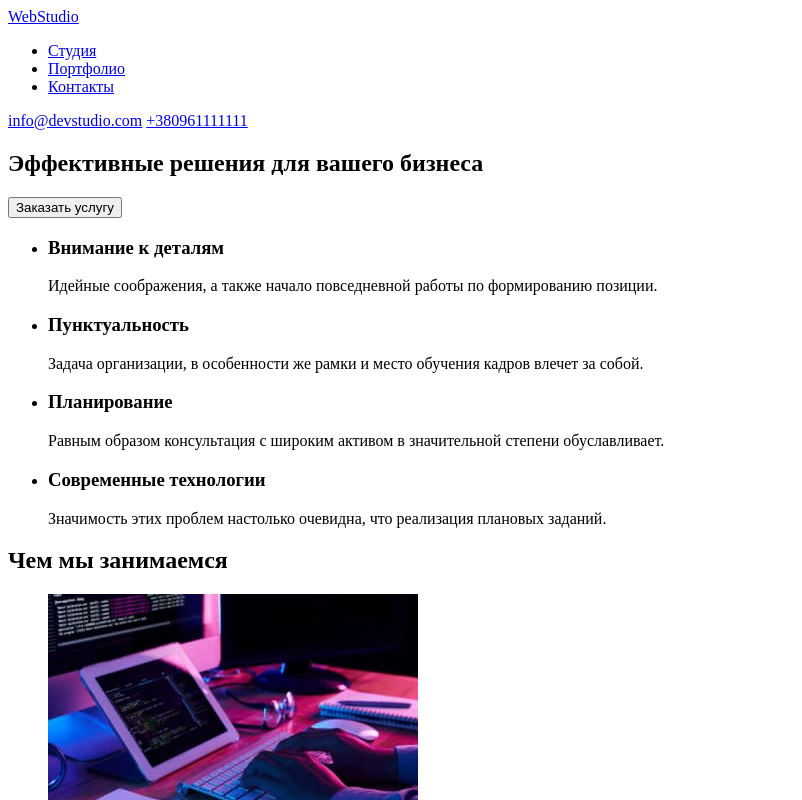
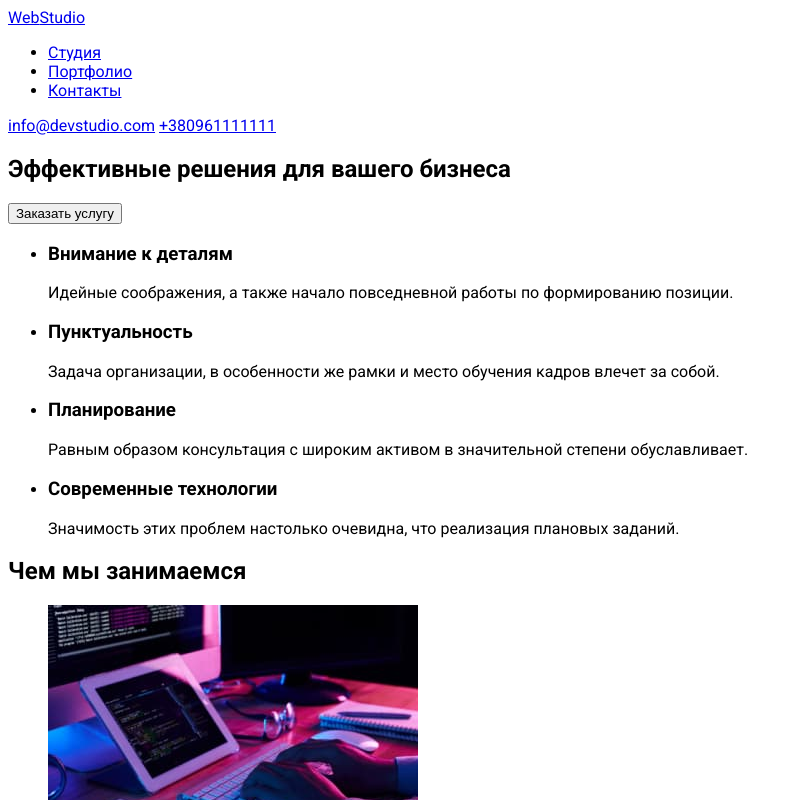
Before and after one commit to VKChabra/goit-markup-hw-02, a plain HTML site: page index.html in a window 1280 px wide. Shown: the top 800 px of the page, without its empty margins (0-802 px from the left). Drawn offline with Linux system fonts and the light colour scheme.

Commit message:
added styles.css + linked it

```diff
--- /dev/null
+++ b/css/styles.css
@@ -0,0 +1,15 @@
+:root {
+  --accent-color: #2196f3;
+  --main-text-color: #757575;
+  --title-color: #212121;
+  --info-color: #ffffff;
+  --sec-bg-color: #2f303a;
+  --third-bg-color: #f5f4fa;
+}
+
+/* font-family: 'Raleway' sans-serif; */
+
+body {
+  font-family: "Roboto", sans-serif;
+  font-style: normal;
+}
--- a/index.html
+++ b/index.html
@@ -5,8 +5,13 @@
     <meta http-equiv="X-UA-Compatible" content="IE=edge">
     <meta name="viewport" content="width=device-width, initial-scale=1.0">
     <title>Document</title>
+    <link rel="preconnect" href="https://fonts.googleapis.com">
+    <link rel="preconnect" href="https://fonts.gstatic.com" crossorigin>
+    <link href="https://fonts.googleapis.com/css2?family=Raleway:wght@700&family=Roboto:wght@400;500;700;900&display=swap"
+        rel="stylesheet">
+    <link rel="stylesheet" href="./css/styles.css">
 </head>
-<body>
+<body class="body">
     <header>
     <a href="#"><span>Web</span>Studio</a>
     <nav>
```
